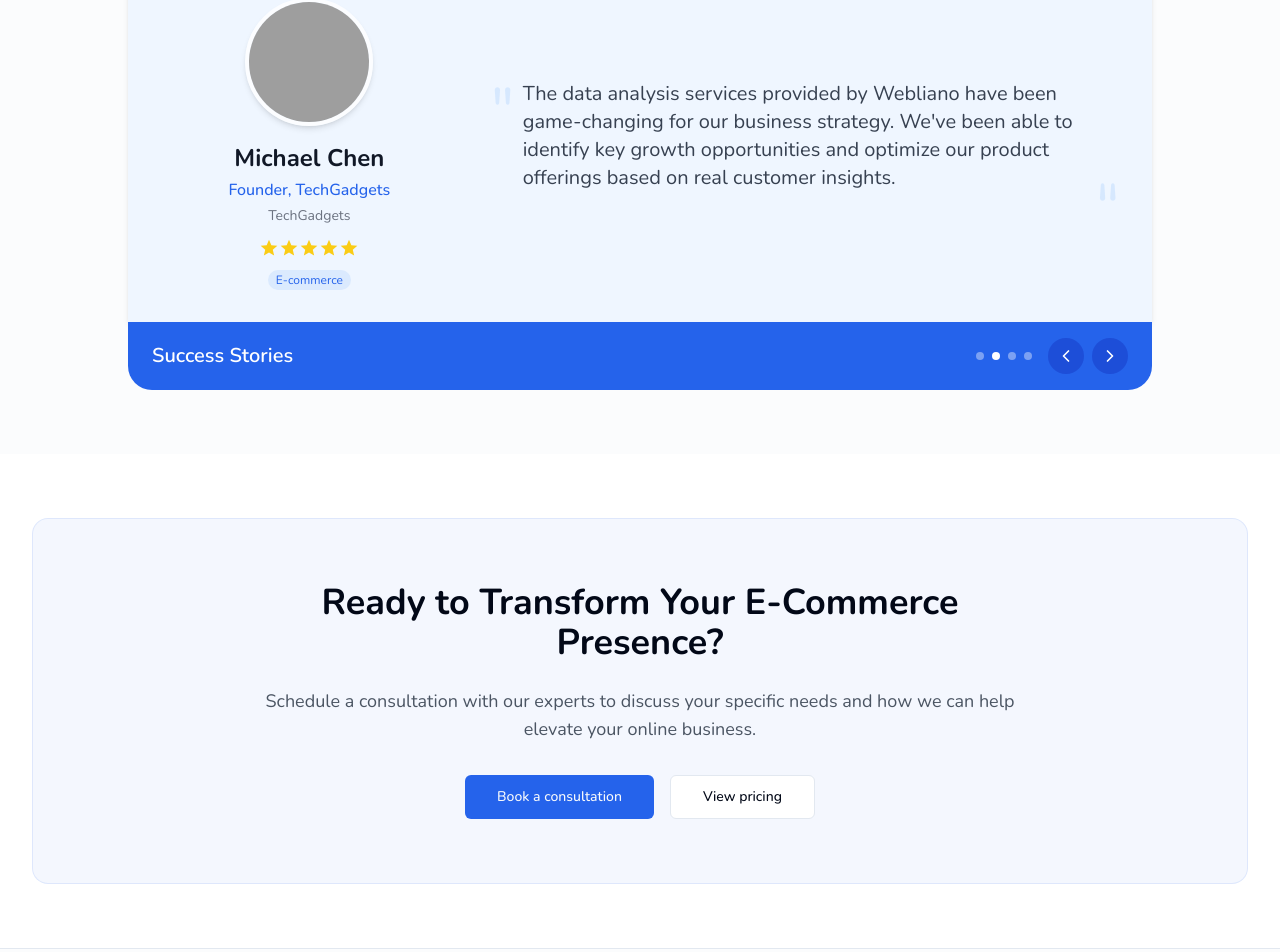
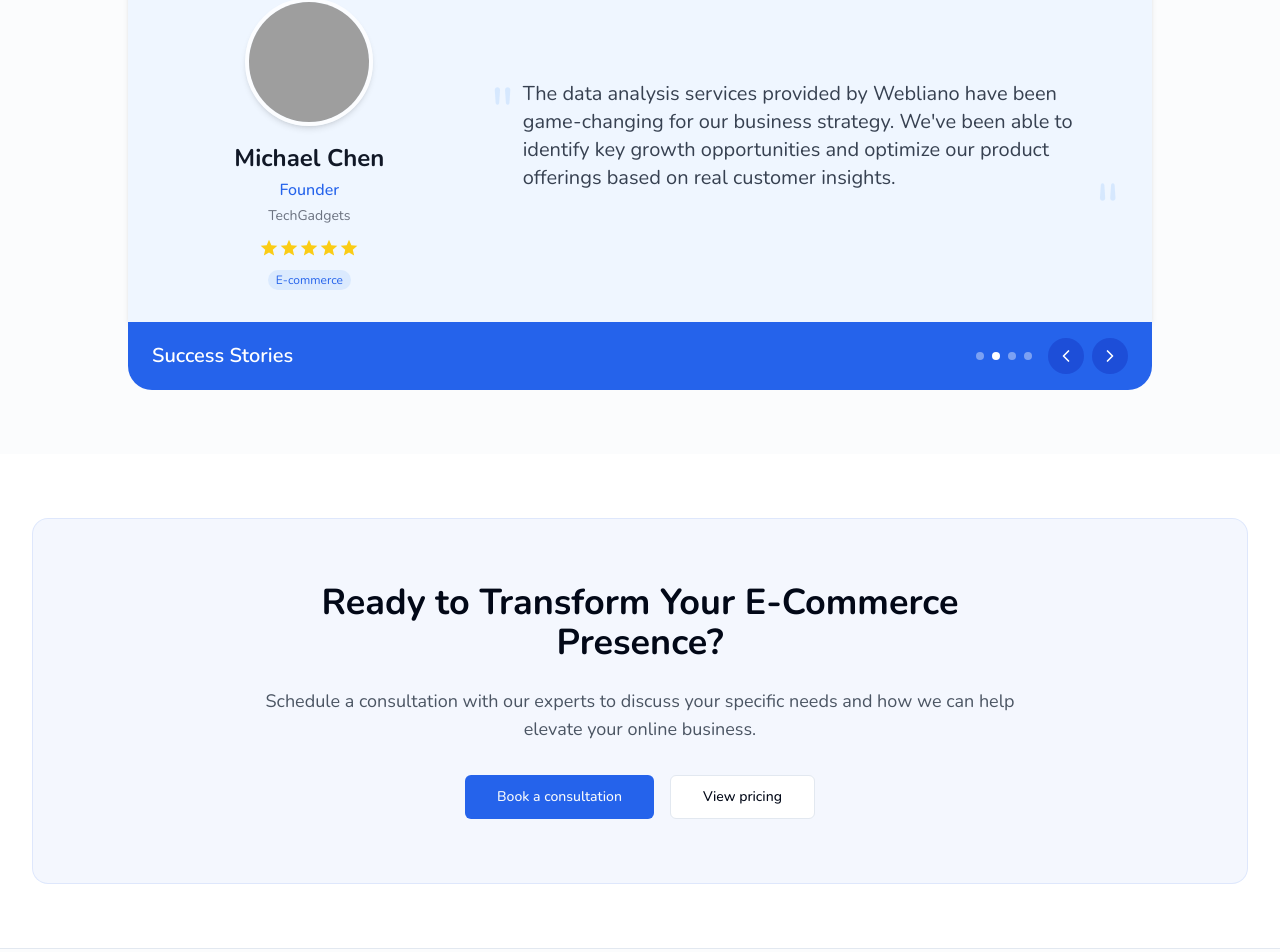
Before and after one commit to jha-aman09/webliano, a Next.js app: page / in a window 1280 px wide. Shown: the part 2735-3687 px from the top of the page. Built offline with nearby package versions, Linux system fonts and the light colour scheme; grey boxes are pictures that could not be loaded.

Commit message:
Remove company name from testimonial display for improved clarity

```diff
--- a/components/testimonial-swiper.tsx
+++ b/components/testimonial-swiper.tsx
@@ -189,7 +189,7 @@ export function TestimonialSwiper({ testimonials }: { testimonials: TestimonialP
                       {testimonial.author}
                     </h3>
                     <p className="text-primary text-sm md:text-base font-medium mb-0 md:mb-1">
-                      {testimonial.role}, {testimonial.company}
+                      {testimonial.role}
                     </p>
                     {!isMobile && (
                       <p className="text-gray-500 dark:text-gray-400 text-sm mb-3">{testimonial.company}</p>
```
